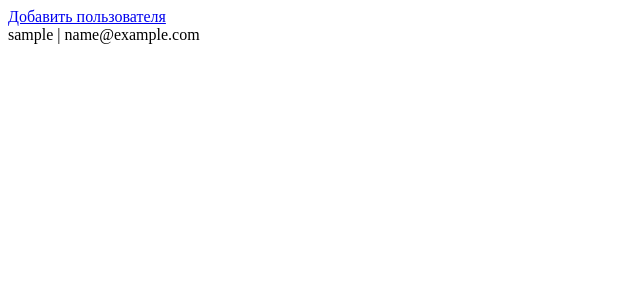
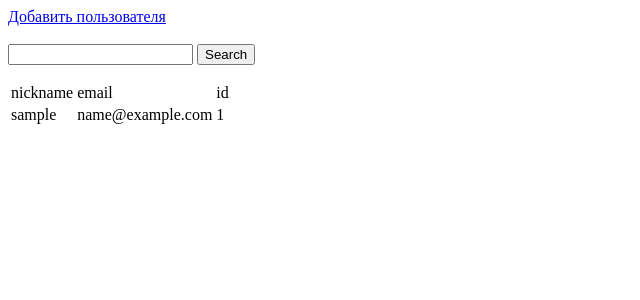
Before and after one commit to MaruSoul/hexlet-slim-example, a PHP site: template templates/users/index.phtml in a window 1280 px wide. Shown: the top 300 px of the page, without its empty margins (0-640 px from the left). Run offline with PHP 8.4, Linux system fonts and the light colour scheme; the template is opened without the code that fills it: most values are stand-ins (such as "Sample title", 1, 10 or a date in 2020); data that the repository does not hold is empty.

Commit message:
Веб-разработка на php. Поисковые формы

```diff
--- a/public/index.php
+++ b/public/index.php
@@ -25,8 +25,10 @@ $app->get('/', function ($request, $response) {
 });
 
 $app->get('/users', function ($request, $response) use ($repo) {
+    $search = $request->getQueryParam('search');
     $params = [
-        'users' => $repo->all()
+        'users' => $repo->find($search),
+        'search' => $search
     ];
     return $this->get('renderer')->render($response, 'users/index.phtml', $params);
 });
--- a/templates/users/index.phtml
+++ b/templates/users/index.phtml
@@ -1,9 +1,25 @@
 <a href="/users/new">Добавить пользователя</a>
-
-<?php foreach ($users as $user) : ?>
-    <div>
-        <?= htmlspecialchars($user['nickname']) ?>
-        |
-        <?= htmlspecialchars($user['email']) ?>
-    </div>
-<?php endforeach ?>
+<br>
+<br>
+<form action="/users" method="get">
+    <input type="search" name="search" value="<?= htmlspecialchars($search, ENT_QUOTES) ?>" />
+    <input type="submit" value="Search" />
+</form>
+<?php if (empty($users)) : ?>
+<span>No users found</span>
+<?php else : ?>
+<table>
+    <tr>
+        <td>nickname</td>
+        <td>email</td>
+        <td>id</td>
+    </tr>
+    <?php foreach ($users as $user) : ?>
+        <tr>
+            <td><?= htmlspecialchars($user['nickname']) ?></td>
+            <td><?= htmlspecialchars($user['email']) ?></td>
+            <td><?= htmlspecialchars($user['id']) ?></td>
+        </tr>
+    <?php endforeach ?>
+</table>
+<?php endif ?>
--- a/templates/users/show.phtml
+++ /dev/null
@@ -1 +0,0 @@
-<h1>Hello, <?= htmlspecialchars($id) ?></h1>
```
Also changed, not shown: src/UserRepository.php (+11 -5 lines).
